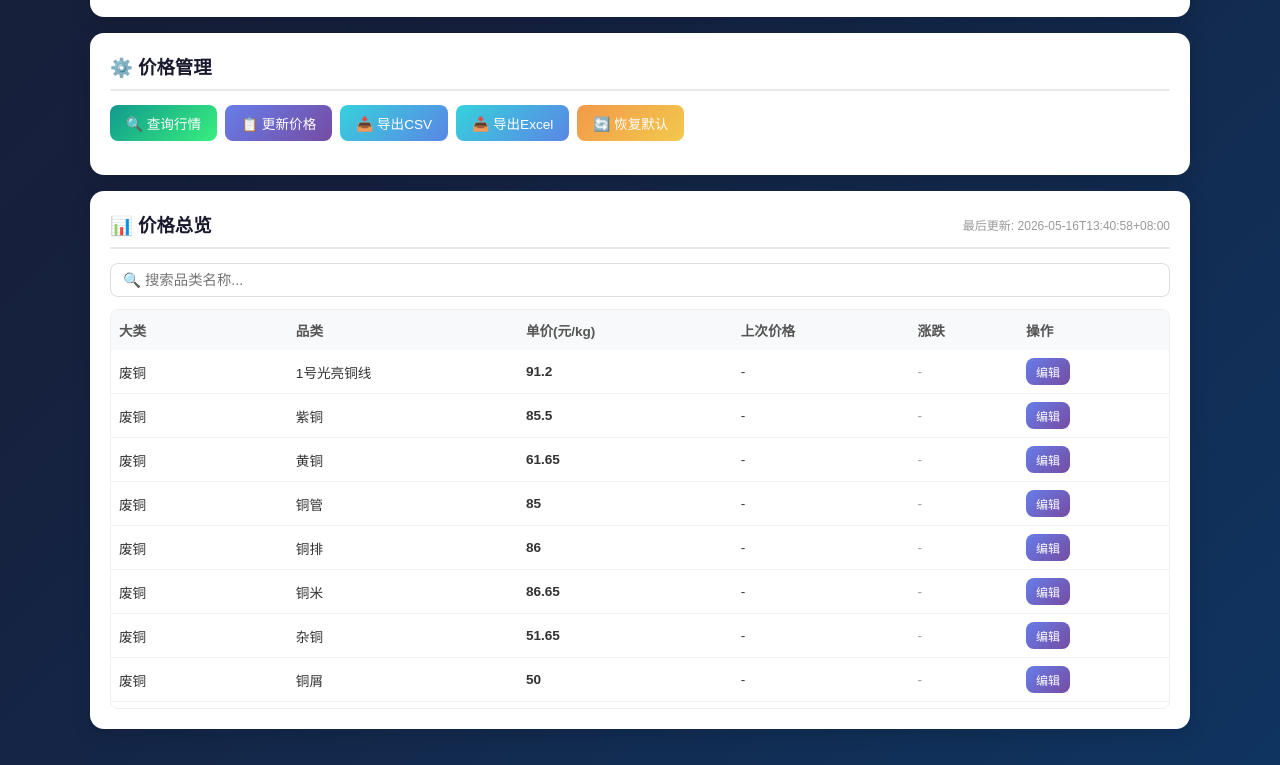
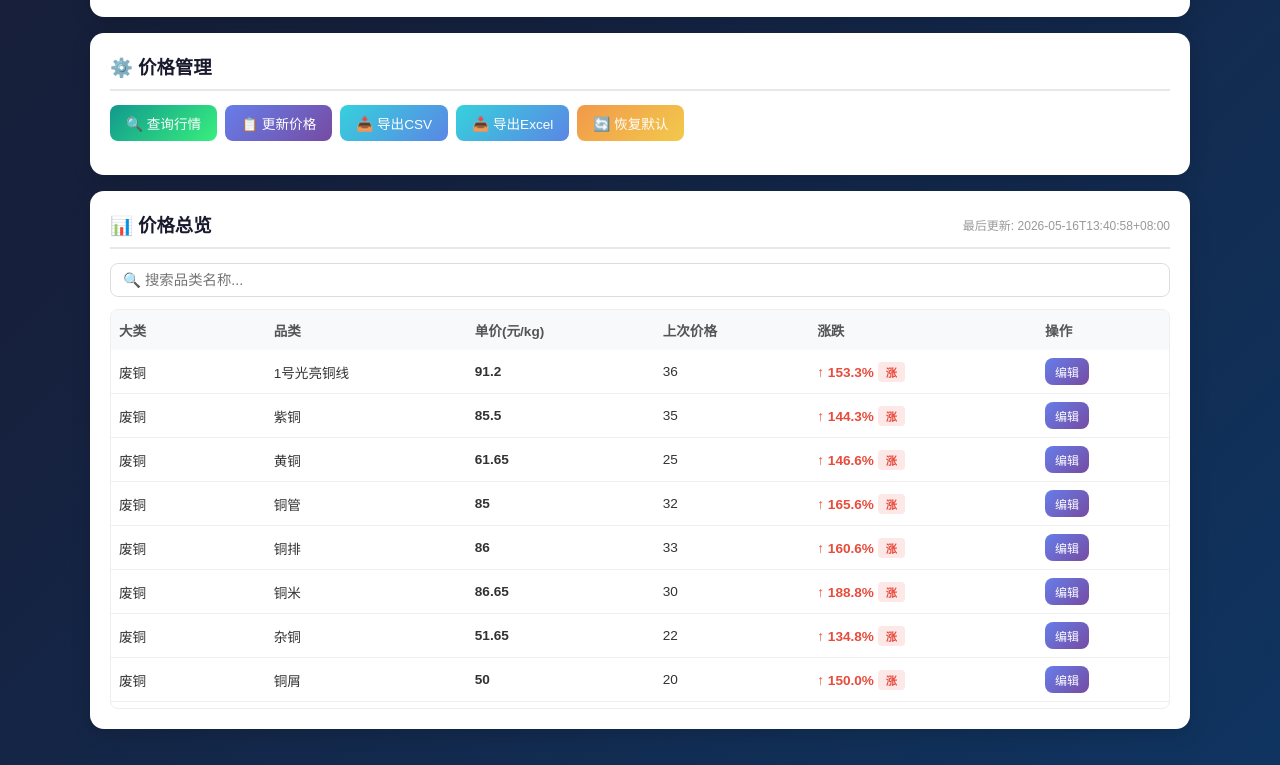
Before and after one commit to dhcdsb/feipinbaojia, a plain HTML site: page index.html in a window 1280 px wide. Shown: the part 1204-1969 px from the top of the page. Drawn offline with Linux system fonts and the light colour scheme.

Commit message:
修复上次价格对比不更新：fetchPrices时先快照旧价格

```diff
--- a/index.html
+++ b/index.html
@@ -336,10 +336,30 @@ async function fetchPrices() {
   try {
     const resp = await fetch('prices.json?t=' + Date.now());
     const data = await resp.json();
-    // 将 data.categories 合并到 priceData
+    // 先快照当前价格到 lastPrices（做对比用）
+    for (const [cat, items] of Object.entries(data.categories)) {
+      if (!priceData[cat]) continue;
+      if (!lastPrices[cat]) lastPrices[cat] = {};
+      for (const item of Object.keys(items)) {
+        // 只在第一次获取或价格变化时记录上次价格
+        if (priceData[cat][item] !== undefined && priceData[cat][item] !== items[item]) {
+          if (lastPrices[cat][item] === undefined) {
+            lastPrices[cat][item] = priceData[cat][item];
+          }
+        }
+      }
+    }
+    // 合并新价格到 priceData
     for (const [cat, items] of Object.entries(data.categories)) {
       if (!priceData[cat]) priceData[cat] = {};
-      Object.assign(priceData[cat], items);
+      for (const [item, price] of Object.entries(items)) {
+        // 价格变了才更新 lastPrices
+        if (priceData[cat][item] !== undefined && priceData[cat][item] !== price) {
+          lastPrices[cat] = lastPrices[cat] || {};
+          lastPrices[cat][item] = priceData[cat][item];
+        }
+        priceData[cat][item] = price;
+      }
     }
     // 更新 updateTime 为服务器时间
     updateTime = data.updatedAt || new Date().toLocaleString('zh-CN');
```
